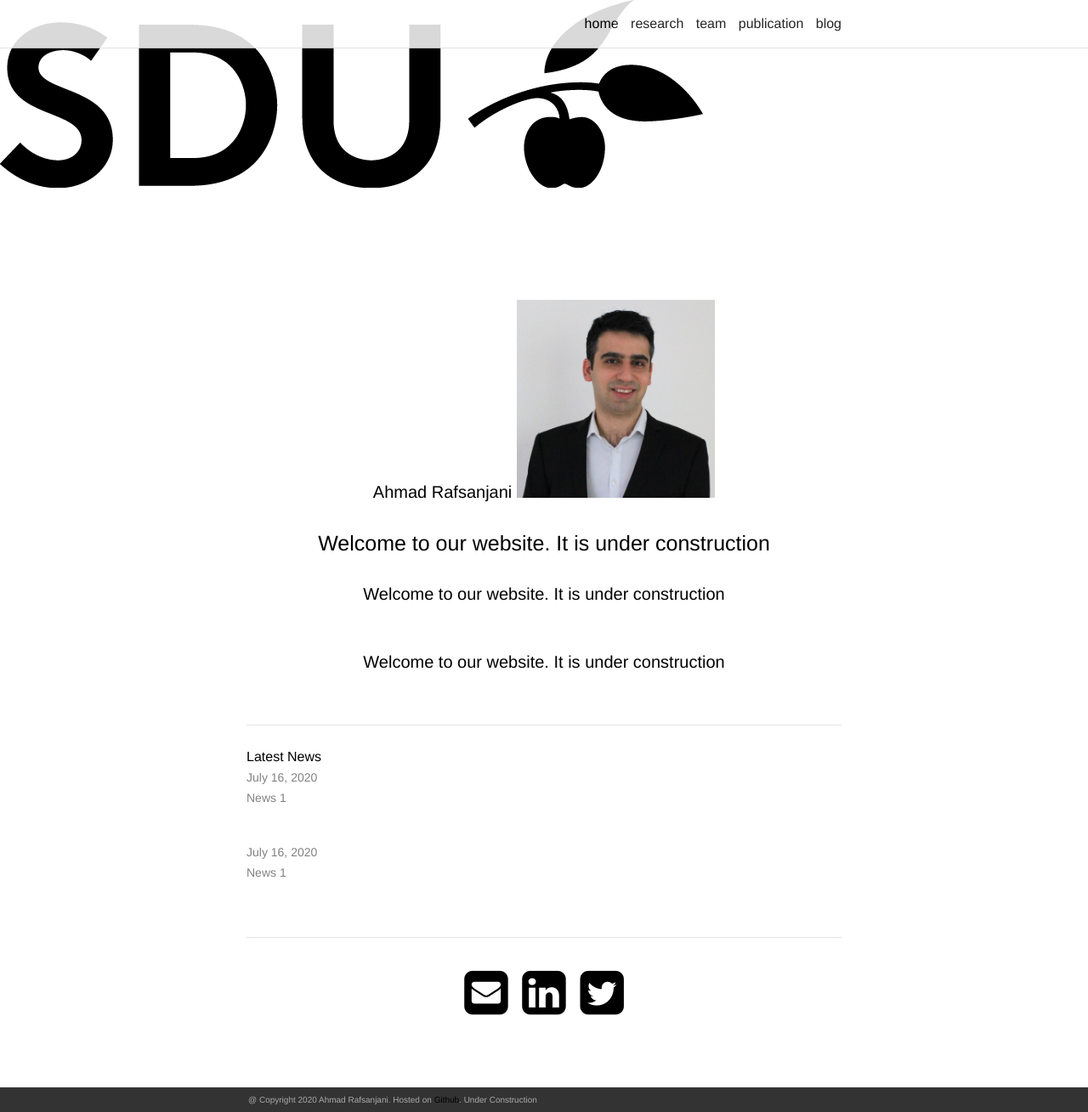
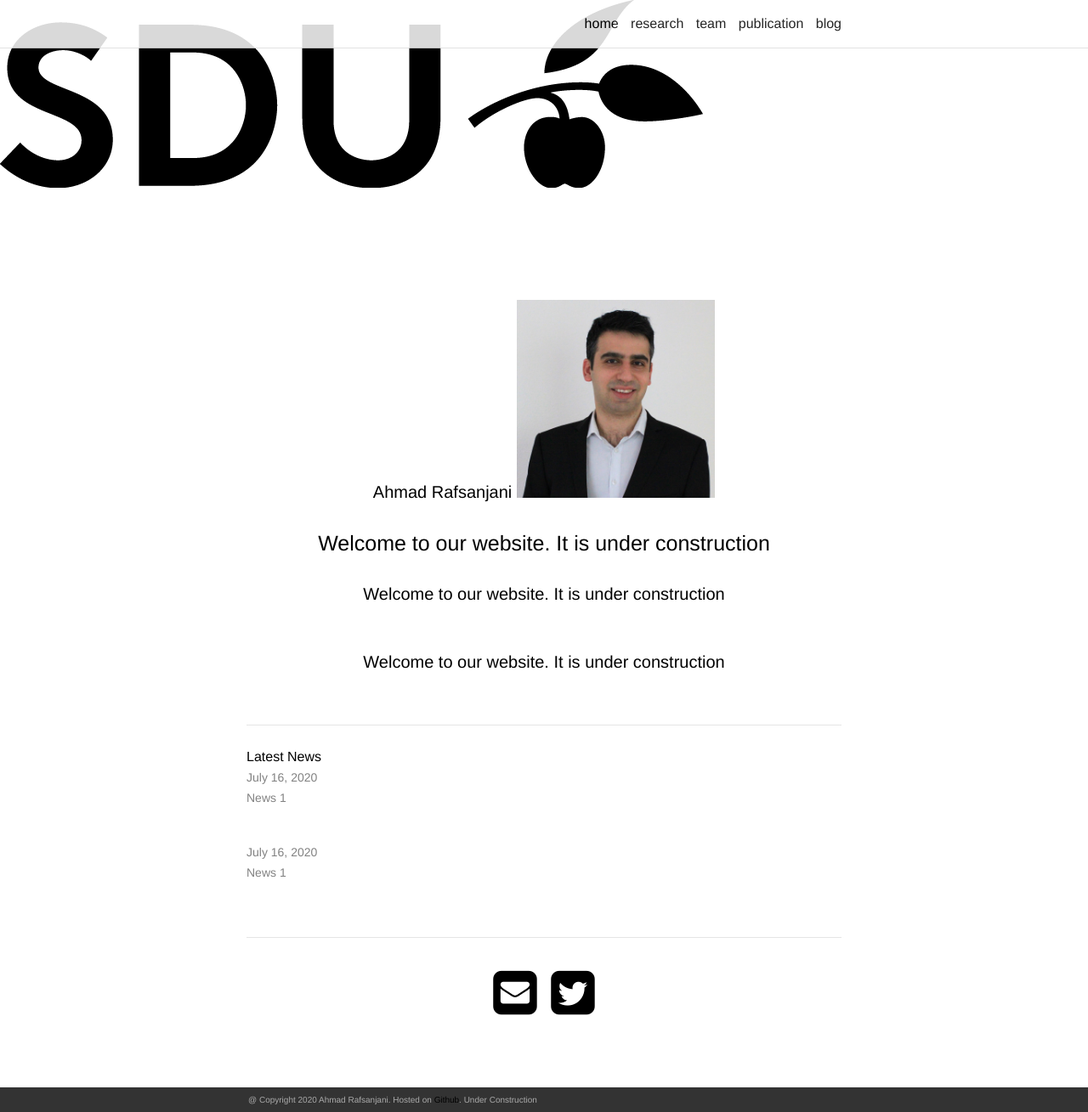
Before and after one commit to ahmadrafsanjani/ahmadrafsanjani.github.io, a Jekyll site: the page built from index.html, in a window 1280 px wide and 1309 px high. Shown: the whole window at 85% size. Built offline with Jekyll 4.4.1, drawn with Linux system fonts in a browser that asks for light colours; nearby versions of some CDN libraries; the list of posts is cut into pages by our own code; a style sheet for code colours, icons or effects is not loaded.

Commit message:
commit 1

```diff
--- a/index.html
+++ b/index.html
@@ -39,7 +39,7 @@
 	<a href="mailto:ahmad.rafsanjani@gmail.com"><i class="fa fa-envelope-square"></i></a>
 	<a href="https://scholar.google.ca/citations?user=k_glFNkAAAAJ&hl=en" title="googlescholar"><i class="ai ai-google-scholar-square"></i></a>
 	<a href="https://orcid.org/0000-0003-4950-2303" target="_blank" title="ORCID"><i class="ai ai-orcid-square"></i></a>
-	<a href="https://www.linkedin.com/in/ahmad-rafsanjani-a2a91121/" target="_blank"><i class="fa fa-linkedin-square"></i></a>
+	<!-- <a href="https://www.linkedin.com/in/ahmad-rafsanjani-a2a91121/" target="_blank"><i class="fa fa-linkedin-square"></i></a> -->
 	<!-- <a href="http://tumblr.com" target="_blank"><i class="fa fa-tumblr-square"></i></a> -->
 	<!-- <a href="https://github.com/ahmadrafsanjani" target="_blank"><i class="fa fa-github-square"></i></a> -->
 	<a href="https://twitter.com/rafsanjani84" target="_blank"><i class="fa fa-twitter-square"></i></a>
```
